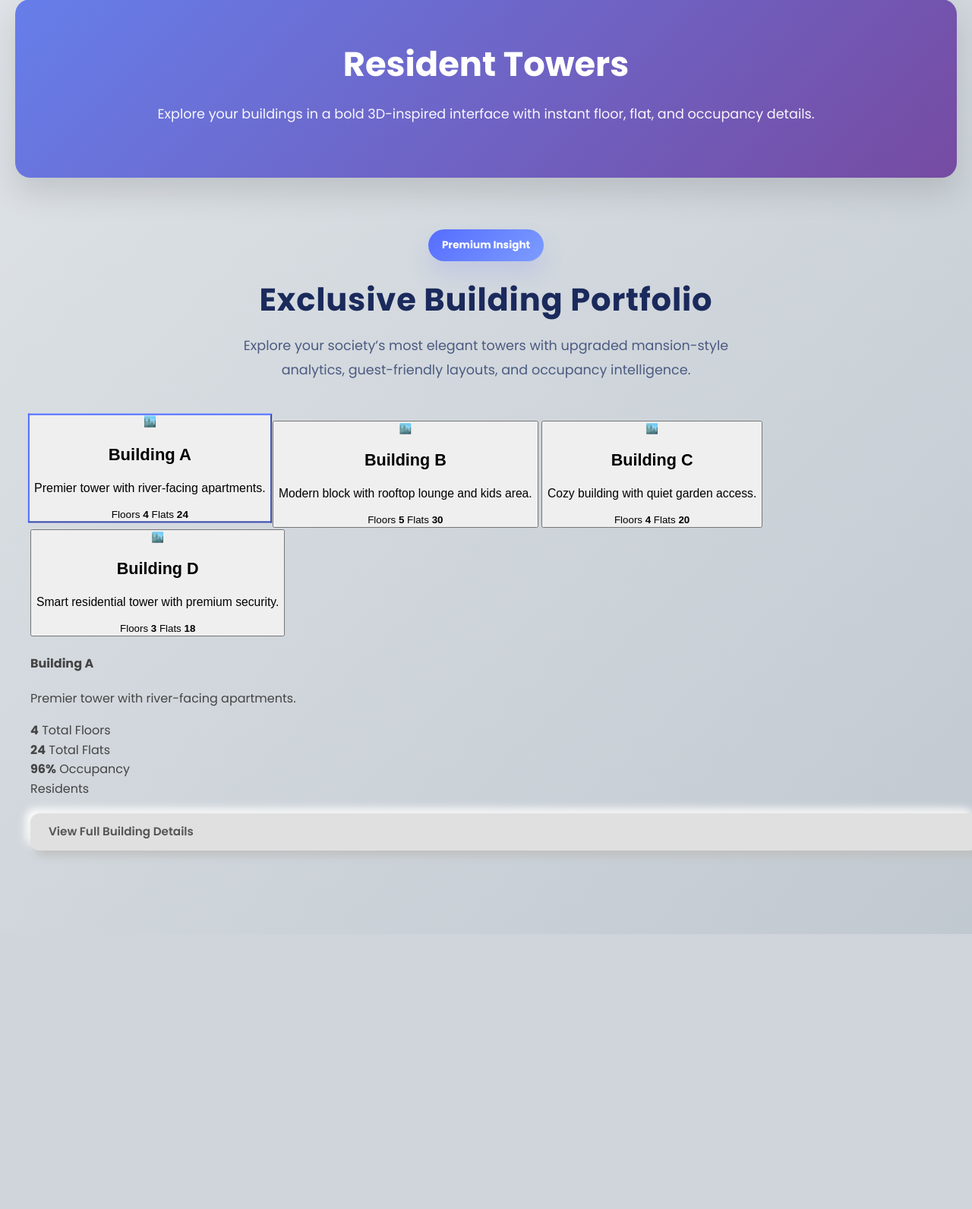
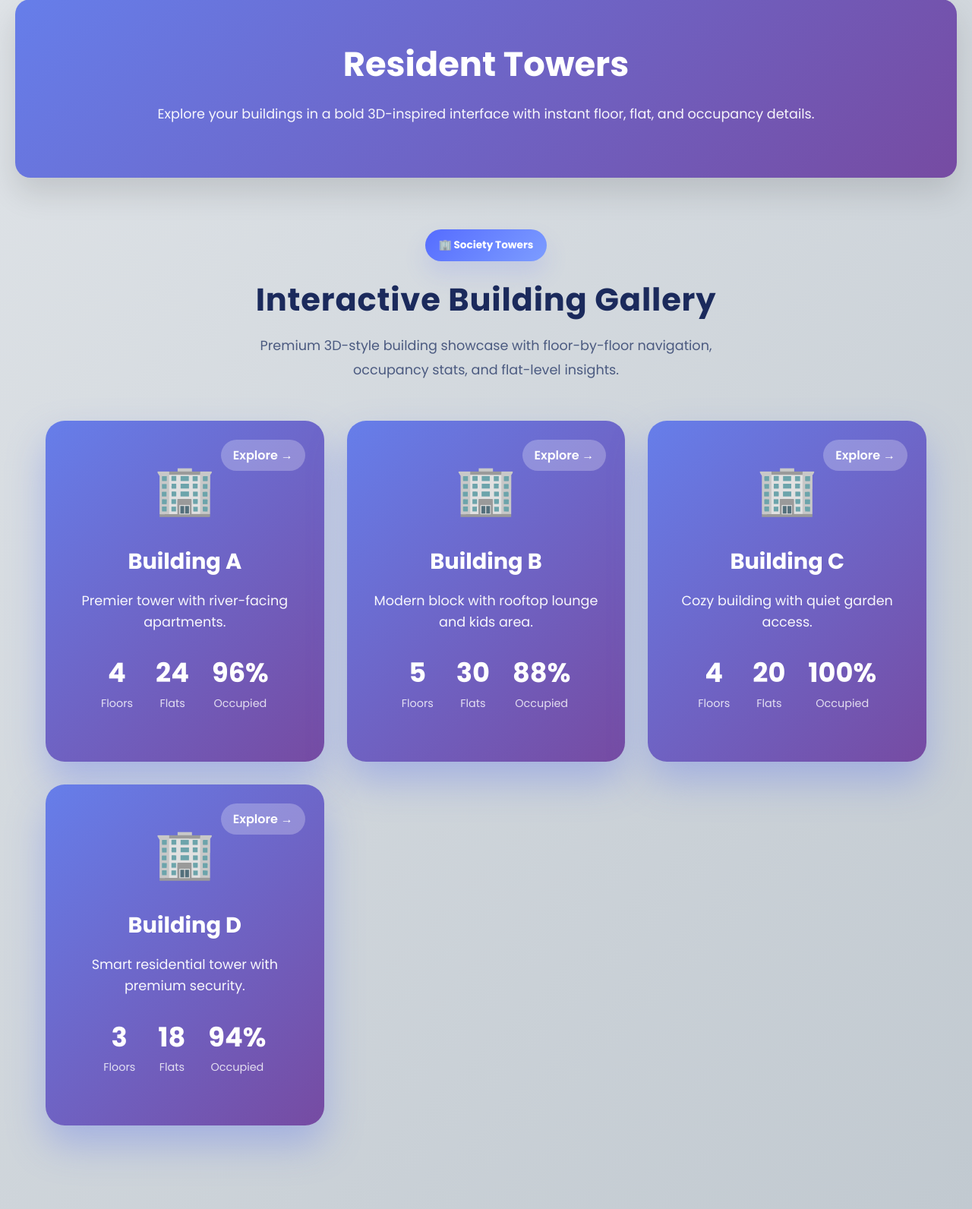
Before and after one commit to jashan0-design/Society-Management, a Flask app: page /residents in a window 1280 px wide. Shown: the part 120-1712 px from the top of the page at 76% size. Before the commit the page ends 1350 px from the top, so only its background shows below. Run offline with Flask 3, Linux system fonts and the light colour scheme; a user stored in the database is signed in; data comes from the database, SQL or seed files in the repository.

Commit message:
updates of residents design page

```diff
--- a/app.py
+++ b/app.py
@@ -195,6 +195,7 @@ def logout():
     flash('Logged out successfully!', 'success')
     return redirect(url_for('login'))
 
+
 @app.route('/dashboard')
 def dashboard():
     if 'logged_in' not in session:
@@ -207,8 +208,9 @@ def dashboard():
         'pending_complaints': Complaint.query.filter(Complaint.status != 'Resolved').count(),
         'upcoming_events': 3
     }
-    wings = Wing.query.all()
-    return render_template('dashboard.html', wings=wings, statistics=statistics)
+    buildings = Building.query.all()[:4]  # Sample buildings
+    return render_template('dashboard.html', buildings=buildings, statistics=statistics)
+
 
 @app.route('/admin_dashboard')
 def admin_dashboard():
@@ -559,6 +561,58 @@ def building_detail(building_name):
 
     return render_template('building_detail.html', building=building, floor_plans=floor_plans, sample_residents=sample_residents, maintenance_tickets=maintenance_tickets)
 
+@app.route('/floor/<building_slug>/<floor_num>')
+def floor_detail(building_slug, floor_num):
+    if 'logged_in' not in session:
+        return redirect(url_for('login'))
+
+    building_name = building_slug.replace('-', ' ')
+    building = Building.query.get(building_name)
+    if not building:
+        flash('Building not found.', 'error')
+        return redirect(url_for('residents'))
+
+    floor_number = int(floor_num)
+    total_flats = building.flats // building.floors if building.floors else 6
+    building_residents = Resident.query.filter_by(building=building.name).all()
+
+    # Generate flats for this floor (e.g., A101-A124)
+    flats_per_floor = total_flats
+    floor_flats = []
+
+    floor_residents = [r for r in building_residents if r.flat and r.flat.startswith('A') and int(r.flat.split('-')[1][:2]) == floor_number]
+
+    for i in range(1, flats_per_floor + 1):
+        flat_num = f"A-{floor_number:02d}{i:02d}"
+        resident = next((r for r in floor_residents if r.flat == flat_num), None)
+        is_occupied = random.choice([True, False]) if not resident else True  # Match plan.vacant roughly
+        family_size = random.randint(2, 5) if is_occupied else 0
+        flat = {
+            'number': flat_num,
+            'resident': resident.name if resident else f"Family {random.randint(1,20)}" if is_occupied else None,
+            'family_size': family_size,
+            'contact': resident.contact if resident else "+91-98765-4321" if is_occupied else None,
+            'description': f"{family_size} members" if family_size else "Vacant"
+        }
+        floor_flats.append(flat)
+
+
+    total_flats_count = len(floor_flats)
+    occupied_count = len([f for f in floor_flats if f['resident']])
+    vacant_count = total_flats_count - occupied_count
+    total_members = sum(f['family_size'] for f in floor_flats)
+
+    return render_template('floor_detail.html',
+                         building_name=building.name,
+                         building_slug=building_slug,
+                         floor_number=floor_number,
+                         flats=floor_flats,
+                         total_flats=total_flats_count,
+                         occupied_count=occupied_count,
+                         vacant_count=vacant_count,
+                         total_members=total_members)
+
+
 def get_sample_residents(num=10):
     return [{"flat": f"A-{random.randint(101,125):03d}", "name": f"John Doe {random.randint(1,99)}", "family_size": random.randint(2,5)} for _ in range(num)]
 
--- a/templates/profile.html
+++ b/templates/profile.html
@@ -87,8 +87,10 @@
                     <p style="color: #2c3e50; margin: 5px 0 0 0; font-weight: 600;">A-102</p>
                 </div>
                 <div>
-                    <p style="color: #666; margin: 0; font-size: 0.9rem;">Wing</p>
-                    <p style="color: #2c3e50; margin: 5px 0 0 0; font-weight: 600;">Wing A</p>
+
+                    <p style="color: #666; margin: 0; font-size: 0.9rem;">Building</p>
+                    <p style="color: #2c3e50; margin: 5px 0 0 0; font-weight: 600;">Building A</p>
+
                 </div>
                 <div>
                     <p style="color: #666; margin: 0; font-size: 0.9rem;">Floor</p>
--- a/templates/residents.html
+++ b/templates/residents.html
@@ -23,59 +23,42 @@
 
     <div class="page-main">
         <section class="page-section">
+
             <div class="section-header premium-header">
-                <div class="premium-pill">Premium Insight</div>
-                <h2>Exclusive Building Portfolio</h2>
-                <p>Explore your society’s most elegant towers with upgraded mansion-style analytics, guest-friendly layouts, and occupancy intelligence.</p>
+                <div class="premium-pill">🏢 Society Towers</div>
+                <h2>Interactive Building Gallery</h2>
+                <p>Premium 3D-style building showcase with floor-by-floor navigation, occupancy stats, and flat-level insights.</p>
             </div>
 
-            <div class="residents-grid">
-                <div class="building-grid">
-                    {% for building in buildings %}
-                    <button type="button" class="building-card-3d{% if loop.first %} active{% endif %}" data-name="{{ building.name }}" data-floors="{{ building.floors }}" data-flats="{{ building.flats }}" data-occupancy="{{ building.occupancy }}" data-residents="{{ building.residents }}" data-description="{{ building.description }}" data-url="/building/{{ building.name.replace(' ', '-') }}">
-                        <div class="building-art">🏙️</div>
-                        <h3>{{ building.name }}</h3>
-                        <p>{{ building.description }}</p>
-                        <div class="building-meta">
-                            <span>Floors</span>
-                            <strong>{{ building.floors }}</strong>
-                            <span>Flats</span>
-                            <strong>{{ building.flats }}</strong>
-                        </div>
-                    </button>
-                    {% endfor %}
-                </div>
-
-                <div class="building-detail-panel">
-                    <div class="tower-preview-card">
-                        <div class="tower-3d-preview">
-                            <div class="tower-scene" id="tower-scene"></div>
-                            <div class="tower-base"></div>
-                        </div>
-                        <h4 id="selected-building-title">{{ buildings[0].name }}</h4>
-                        <p class="muted" id="selected-building-summary">{{ buildings[0].description }}</p>
-                        <div class="tower-labels">
-                            <div class="tower-label">
-                                <strong id="selected-building-floors">{{ buildings[0].floors }}</strong>
-                                <span>Total Floors</span>
+            <div style="display: grid; grid-template-columns: repeat(auto-fit, minmax(350px, 1fr)); gap: 30px; max-width: 1400px; margin: 0 auto; padding: 0 20px;">
+                {% for building in buildings %}
+                <a href="/building/{{ building.name.replace(' ', '-') }}" style="text-decoration: none;">
+                    <div style="background: linear-gradient(135deg, #667eea 0%, #764ba2 100%); color: white; padding: 40px 30px; border-radius: 25px; text-align: center; box-shadow: 0 25px 50px rgba(102, 126, 234, 0.4); transition: all 0.4s ease; position: relative; overflow: hidden;">
+                        <div style="font-size: 4rem; margin-bottom: 20px;">🏢</div>
+                        <h2 style="margin: 0 0 15px 0; font-size: 1.8rem;">{{ building.name }}</h2>
+                        <p style="margin: 0 0 25px 0; opacity: 0.95; font-size: 1.1rem;">{{ building.description }}</p>
+                        <div style="display: flex; justify-content: center; gap: 30px; margin-bottom: 25px;">
+                            <div>
+                                <div style="font-size: 2.2rem; font-weight: bold;">{{ building.floors }}</div>
+                                <div style="opacity: 0.8; font-size: 0.9rem;">Floors</div>
                             </div>
-                            <div class="tower-label">
-                                <strong id="selected-building-flats">{{ buildings[0].flats }}</strong>
-                                <span>Total Flats</span>
+                            <div>
+                                <div style="font-size: 2.2rem; font-weight: bold;">{{ building.flats }}</div>
+                                <div style="opacity: 0.8; font-size: 0.9rem;">Flats</div>
                             </div>
-                            <div class="tower-label">
-                                <strong id="selected-building-occupancy">{{ buildings[0].occupancy }}</strong>
-                                <span>Occupancy</span>
-                            </div>
-                            <div class="tower-label">
-                                <strong id="selected-building-residents">{{ buildings[0].residents }}</strong>
-                                <span>Residents</span>
+                            <div>
+                                <div style="font-size: 2.2rem; font-weight: bold;">{{ building.occupancy }}</div>
+                                <div style="opacity: 0.8; font-size: 0.9rem;">Occupied</div>
                             </div>
                         </div>
-                        <a href="/building/{{ buildings[0].name.replace(' ', '-') }}" class="button-link" style="width: 100%; margin-top: 20px;">View Full Building Details</a>
+
+                        <div style="position: absolute; top: 25px; right: 25px; background: rgba(255,255,255,0.25); padding: 8px 16px; border-radius: 25px; font-weight: 600;">Explore →</div>
+
                     </div>
-                </div>
+                </a>
+                {% endfor %}
             </div>
+
         </section>
     </div>
 
```
Also changed, not shown: templates/building_detail.html (+42 -34 lines), templates/dashboard.html (+32 -11 lines), templates/floor_detail.html (added, +78 -0 lines).
